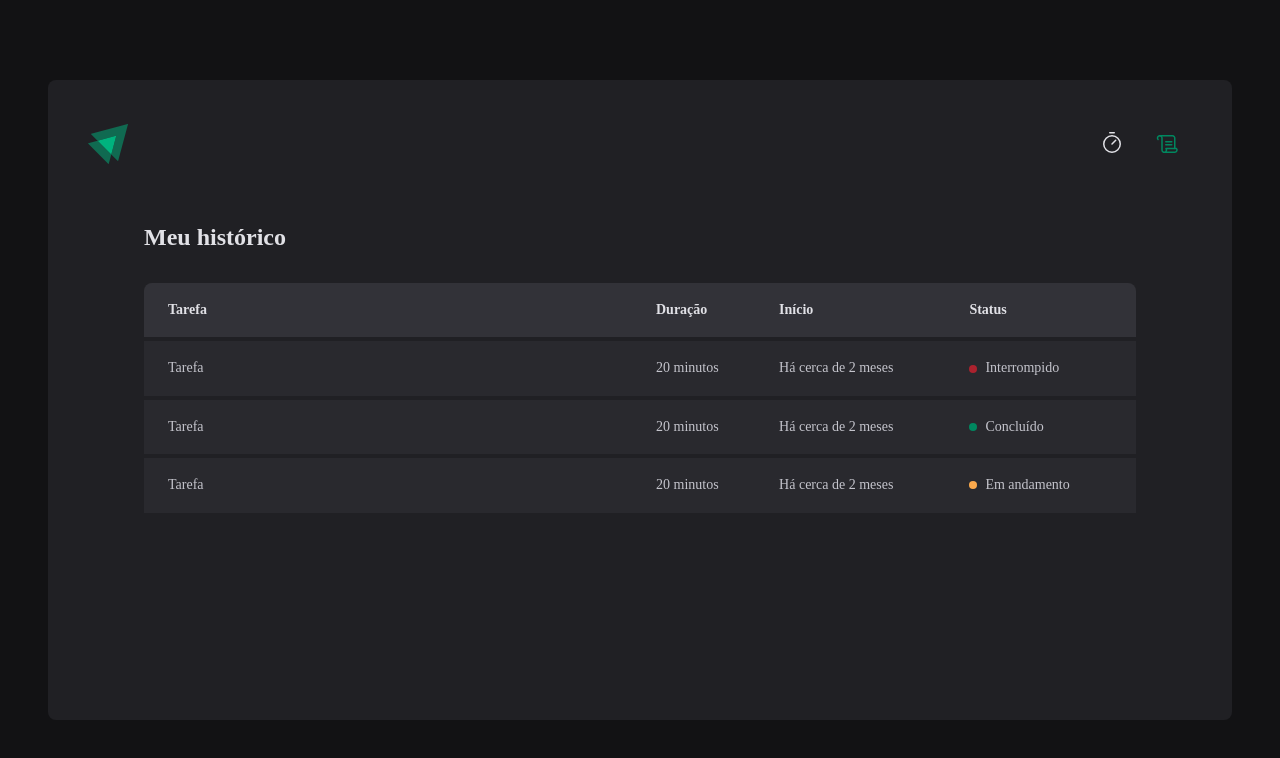
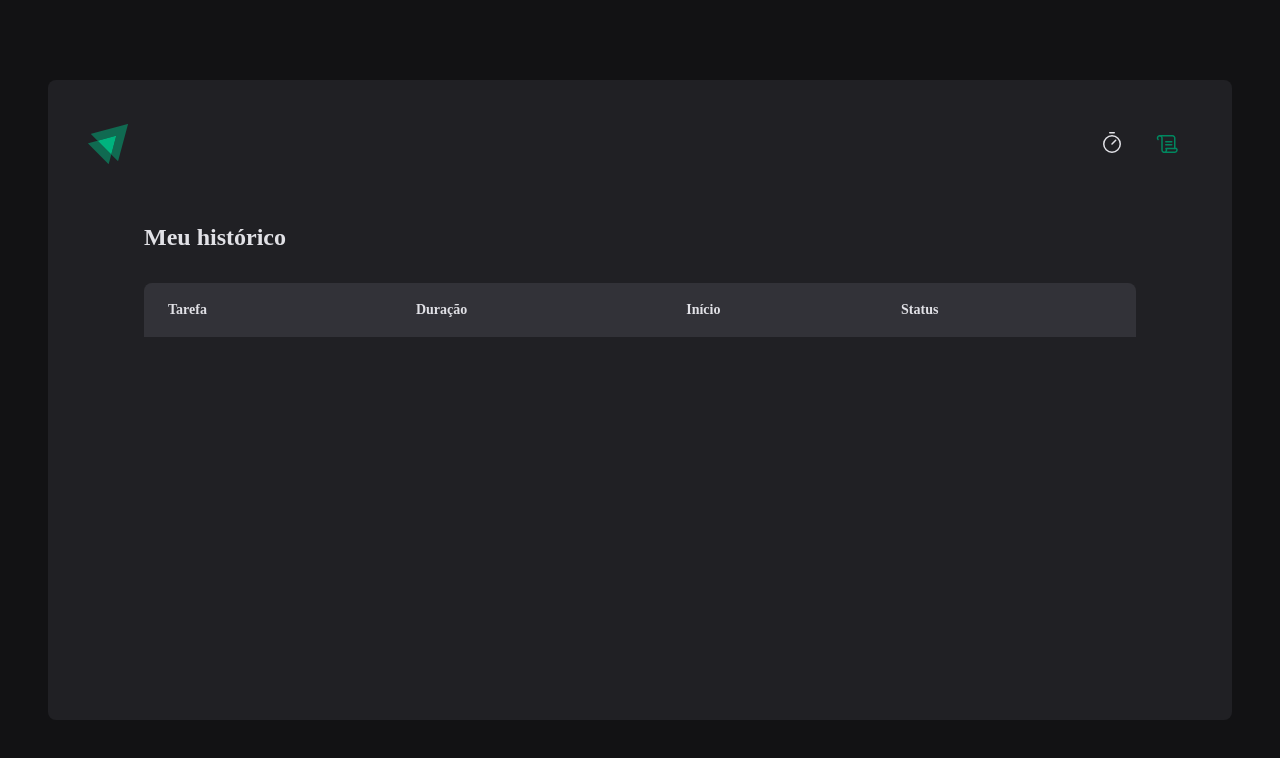
Before and after one commit to Marcos2Junior/ignite-timer, a React (Vite) app: page /history in a window 1280 px wide. Shown: the top 758 px of the page. Built offline with nearby package versions, Linux system fonts and the light colour scheme.

Commit message:
listando ciclos

```diff
--- a/src/pages/History/index.tsx
+++ b/src/pages/History/index.tsx
@@ -1,4 +1,6 @@
 import { useContext } from 'react'
+import { formatDistanceToNow } from 'date-fns'
+import ptBR from 'date-fns/locale/pt-BR'
 import { HistoryContainer, HistoryList, Status } from './styles'
 import { CyclesContext } from '../../contexts/CyclesContext'
 
@@ -19,32 +21,33 @@
             </tr>
           </thead>
           <tbody>
-            <tr>
-              <td>Tarefa</td>
-              <td>20 minutos</td>
-              <td>Há cerca de 2 meses</td>
-              <td>
-                <Status statusColor="red">Interrompido</Status>
-              </td>
-            </tr>
+            {cycles.map((cycle) => {
+              return (
+                <tr key={cycle.id}>
+                  <td>{cycle.task}</td>
+                  <td>{cycle.minutesAmount} minutos</td>
+                  <td>
+                    {formatDistanceToNow(cycle.startDate, {
+                      addSuffix: true,
+                      locale: ptBR,
+                    })}
+                  </td>
+                  <td>
+                    {cycle.finishedDate && (
+                      <Status statusColor="green">Concluído</Status>
+                    )}
 
-            <tr>
-              <td>Tarefa</td>
-              <td>20 minutos</td>
-              <td>Há cerca de 2 meses</td>
-              <td>
-                <Status statusColor="green">Concluído</Status>
-              </td>
-            </tr>
+                    {cycle.interruptedDate && (
+                      <Status statusColor="red">Interrompido</Status>
+                    )}
 
-            <tr>
-              <td>Tarefa</td>
-              <td>20 minutos</td>
-              <td>Há cerca de 2 meses</td>
-              <td>
-                <Status statusColor="yellow">Em andamento</Status>
-              </td>
-            </tr>
+                    {!cycle.finishedDate && !cycle.interruptedDate && (
+                      <Status statusColor="yellow">Em andamento</Status>
+                    )}
+                  </td>
+                </tr>
+              )
+            })}
           </tbody>
         </table>
       </HistoryList>
--- a/src/pages/Home/index.tsx
+++ b/src/pages/Home/index.tsx
@@ -14,7 +14,7 @@
 import { useContext } from 'react'
 
 const newCycleFormValidationSchema = zod.object({
-  task: zod.string().min(1, 'Informe a tarefa'),
+  task: zod.string().min(5, 'Informe a tarefa'),
   minutesAmount: zod
     .number()
     .min(5, 'o ciclo precisa ser de no mínimo 5 minutos')
```
